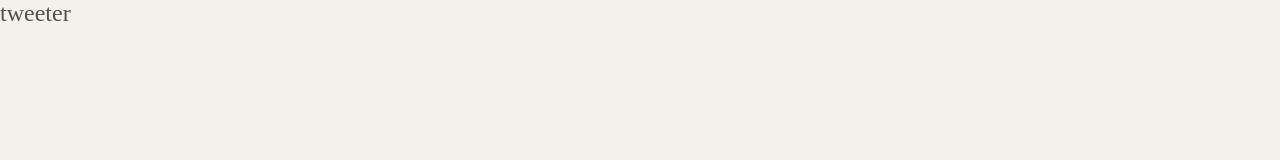
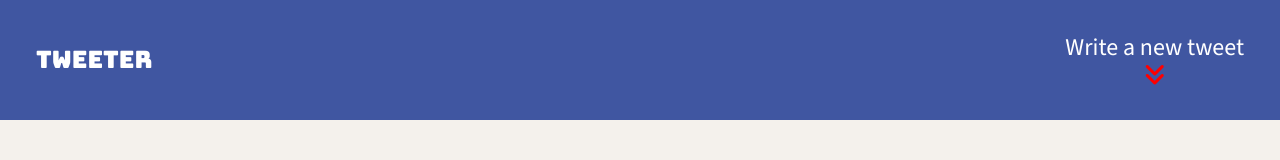
Before and after one commit to RemiBorris/tweeter, a website: page public/index.html in a window 1280 px wide. Drawn offline with nearby package versions, Linux system fonts and the light colour scheme.

Commit message:
add CSS styling to header including fonts, background color, spacing and alignment

```diff
--- a/public/index.html
+++ b/public/index.html
@@ -6,9 +6,14 @@
 
     <!-- External CSS -->
     <link rel="stylesheet" href="https://cdnjs.cloudflare.com/ajax/libs/normalize/8.0.1/normalize.min.css" type="text/css" />
+    <link rel="preconnect" href="https://fonts.googleapis.com">
+    <link rel="preconnect" href="https://fonts.gstatic.com" crossorigin>
+    <link href="https://fonts.googleapis.com/css2?family=Bungee&family=Source+Sans+3:ital,wght@0,200..900;1,200..900&display=swap" rel="stylesheet">
+    <link rel="stylesheet" href="https://cdnjs.cloudflare.com/ajax/libs/font-awesome/6.5.2/css/all.min.css" integrity="sha512-SnH5WK+bZxgPHs44uWIX+LLJAJ9/2PkPKZ5QiAj6Ta86w+fsb2TkcmfRyVX3pBnMFcV7oQPJkl9QevSCWr3W6A==" crossorigin="anonymous" referrerpolicy="no-referrer" />
 
     <!-- App CSS -->
     <link rel="stylesheet" href="/styles/layout.css" type="text/css" />
+    <link rel="stylesheet" href="/styles/nav.css" type="text/css" />
 
     <!-- External JS -->
     <script src="https://ajax.googleapis.com/ajax/libs/jquery/3.4.1/jquery.min.js"></script>
@@ -21,6 +26,10 @@
     <!-- Top nav bar (fixed) -->
     <nav>
       <span>tweeter</span>
+      <div>
+        Write a new tweet
+        <i class="fa-solid fa-angles-down" style="color: #ff0000;"></i>
+      </div>
     </nav>
 
     <!-- Page-specific (main) content here -->
--- a/public/styles/layout.css
+++ b/public/styles/layout.css
@@ -23,3 +23,7 @@
 /*
  * Additional CSS can be defined below or in other CSS files, as per instructions
  */
+
+ body {
+  font-family: "Source Sans 3", sans-serif;
+ }
--- /dev/null
+++ b/public/styles/nav.css
@@ -0,0 +1,22 @@
+nav {
+  height: 120px;
+  background-color: #4056A1;
+  width: 100%;
+  color: #FFF;
+  display: flex;
+  align-items: center;
+  justify-content: space-between;
+}
+
+nav span {
+ font-family: "Bungee";
+ padding-left: 1.5em;
+
+}
+
+nav div{
+  padding-right: 1.5em;
+  display: flex;
+  flex-direction: column;
+  align-items: center;
+}
```
Also changed, not shown: server/data-files/initial-tweets.json (+5 -5 lines), 1 other file.
